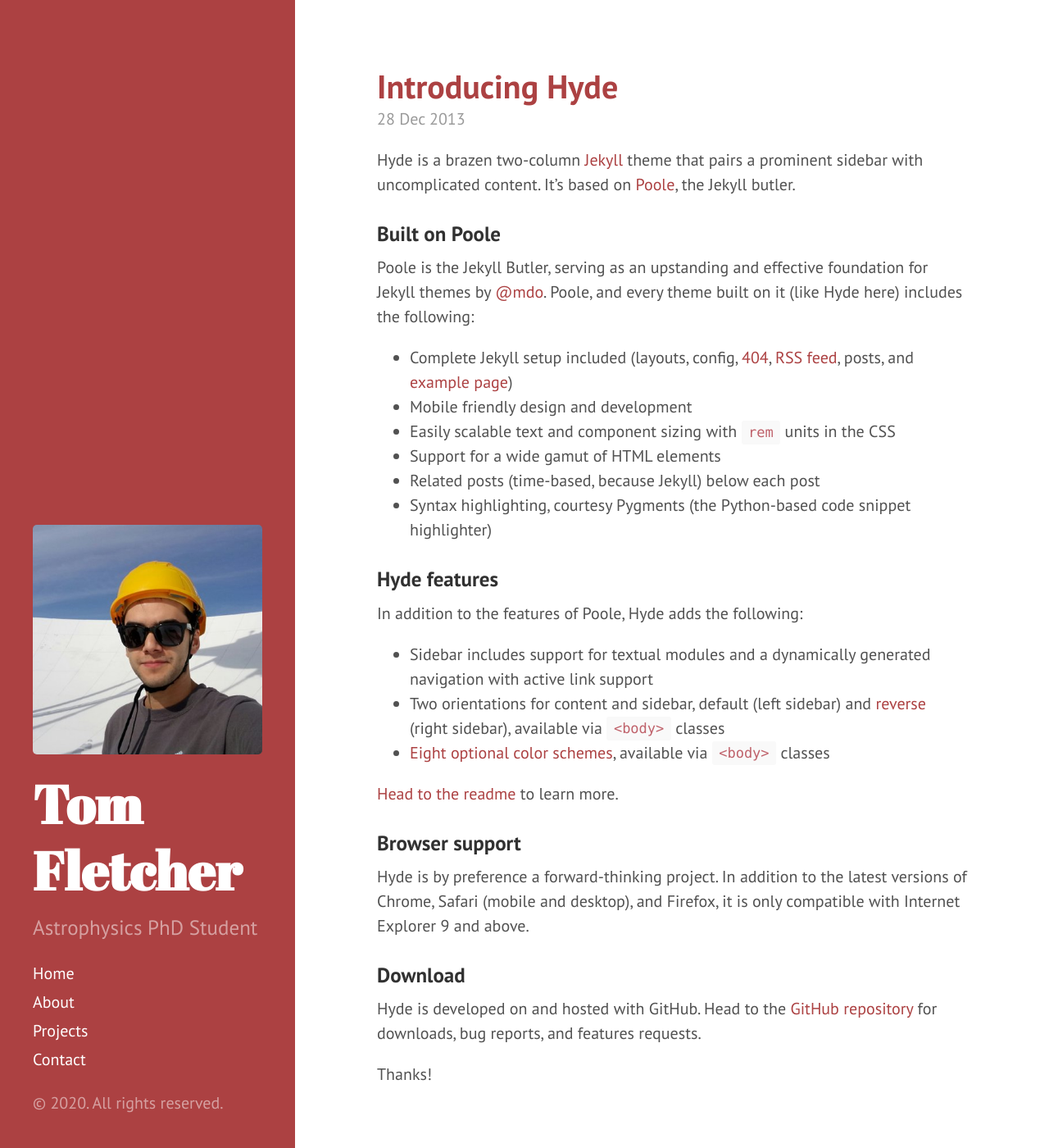
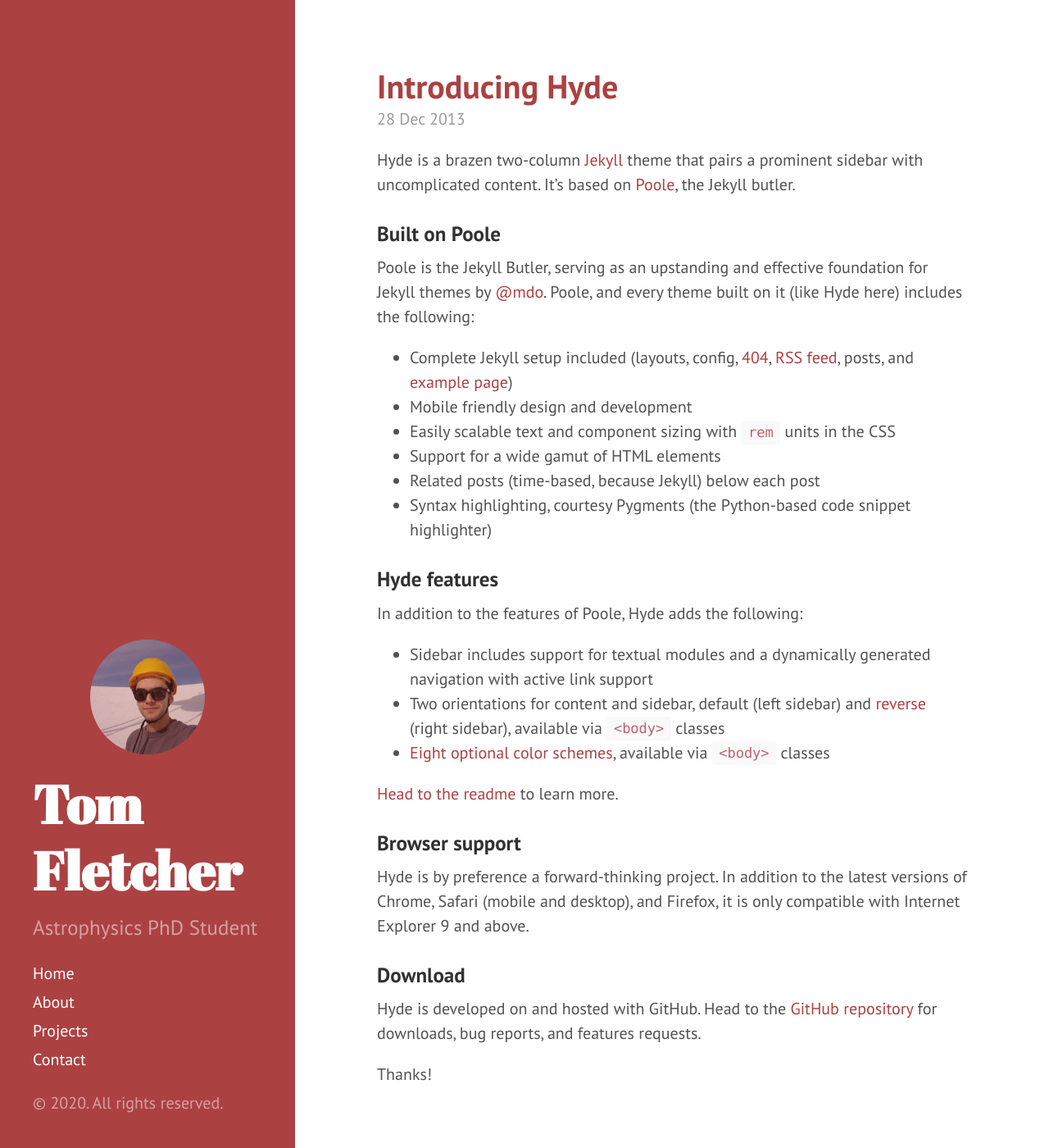
Before and after one commit to tomjf/tomjf.github.io, a Jekyll site: the page built from index.html, in a window 1280 px wide and 1400 px high. Shown: the whole window at 82% size. Built offline with Jekyll 4.4.1, drawn with Linux system fonts in a browser that asks for light colours; Markdown is read by kramdown in place of the engine named in the settings; the list of posts is cut into pages by our own code.

Commit message:
rounded image

```diff
--- a/public/css/hyde.css
+++ b/public/css/hyde.css
@@ -97,6 +97,14 @@
 }
 .sidebar-nav-item.active {
   font-weight: bold;
+}
+
+/* Sidebar Photo */
+.sidebar img.photo {
+  border-radius: 50%;
+  opacity: .7;
+  width: 50%;
+  margin-left: 25%;
 }
 
 /* Sticky sidebar
```
